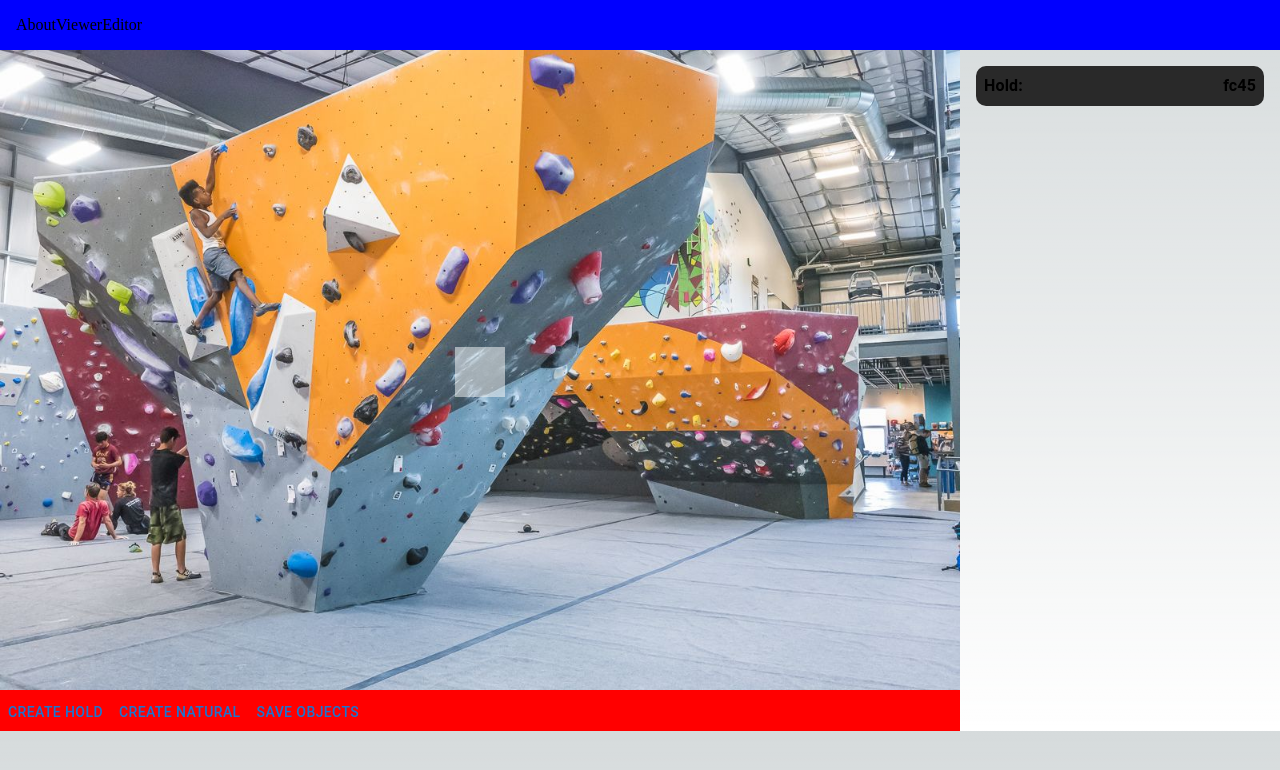
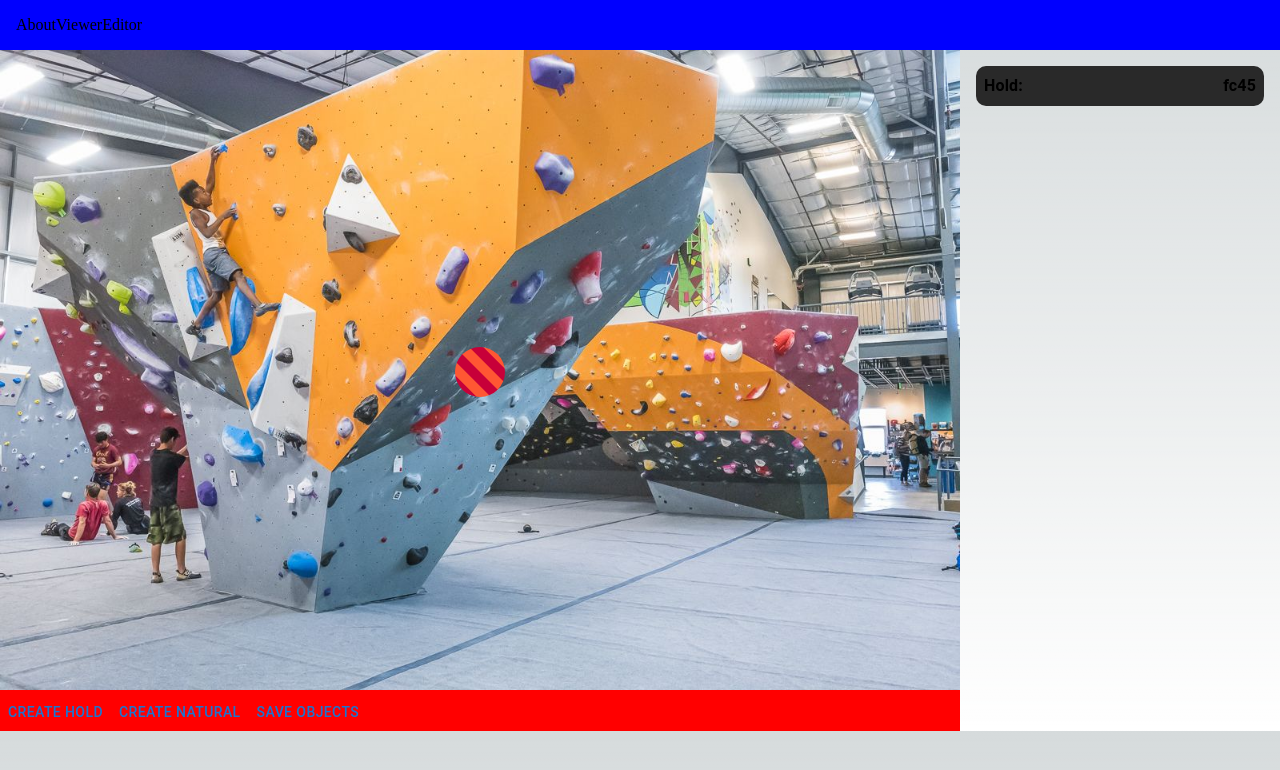
Before and after one commit to tayydev/digital-tape, a Next.js app: page /editor in a window 1280 px wide. Both pictures are taken after a click on the button "CREATE HOLD". Shown: the top 770 px of the page. Built offline with nearby package versions, Linux system fonts and the light colour scheme.

Commit message:
caution tape implementation

```diff
--- a/src/app/editor/imageEditor.tsx
+++ b/src/app/editor/imageEditor.tsx
@@ -4,7 +4,7 @@ import React, { useRef, useEffect, useState } from 'react';
 import {ClimbingRoute, HoldData, NaturalData} from "@/app/editor/climbingRoute";
 import { v4 as uuidv4 } from 'uuid';
 import {AtRule} from "csstype";
-import { Button } from "@mui/material";
+import { Button, colors } from "@mui/material";
 import { lightenHexColor, selectColor } from "../theme";
 
 interface Size {
@@ -87,9 +87,9 @@ export default function ImageEditor(props: ImageEditorProps) {
             return selectColor;
         }
         if (highlighted === id) {
-            return lightenHexColor(route.color1, 0.2);
+            return "url(#lightCautionPattern)";
         }
-        return "rgba(255, 255, 255, 0.5)";
+        return "url(#cautionPattern)";
     }
 
     function createNatural(){
@@ -129,12 +129,24 @@ export default function ImageEditor(props: ImageEditorProps) {
 
     return (
         <div>
+            <svg style={{ position: 'absolute', width: 0, height: 0 }}>
+            <defs>
+                <pattern id="cautionPattern" patternUnits="userSpaceOnUse" width="20" height="20" patternTransform="rotate(-45)">
+                    <rect width="10" height="20" fill={route.color1}/>
+                    <rect x="10" width="10" height="20" fill={route.color2 ? route.color2 : route.color1}/>
+                </pattern>
+                <pattern id="lightCautionPattern" patternUnits="userSpaceOnUse" width="20" height="20" patternTransform="rotate(-45)">
+                    <rect width="10" height="20" fill={lightenHexColor(route.color1, 0.2)}/>
+                    <rect x="10" width="10" height="20" fill={route.color2 ? lightenHexColor(route.color2, 0.2) : lightenHexColor(route.color1, 0.2)}/>
+                </pattern>
+            </defs>
+        </svg>
             <div style={{ position: 'relative', width: '100%', height: 'auto' }}>
                 <img
                     ref={ref}
                     src={route.image}
                     alt={route.name}
-                    style={{width: '100%', height: 'auto' }}
+                    style={{width: '100%', height: 'auto'}}
                 />
                 {route.holds.map((hold: HoldData) => (
                     <Draggable
@@ -153,16 +165,19 @@ export default function ImageEditor(props: ImageEditorProps) {
                              onMouseEnter = {() => setHighlighted(hold.id)}
                              onMouseLeave = {() => setHighlighted(null)}
                         >
-                            <div style={{
+                            <svg width="50" height="50" style={{transform: "translate(-50%, -50%)"}}>
+                                <circle cx="25" cy="25" r="25" fill={determineHoldColor(hold.id)} />
+                            </svg>
+                            {/* <div style={{
                                 position: "relative",
                                 width: "50px",
                                 height: "50px",
                                 backgroundColor: determineHoldColor(hold.id),
+                                borderRadius: "50%",
                                 transform: "translate(-50%, -50%)", // This centers the box at the hold.x% and hold.y% position
                             }}
-                                 onClick = {() => setSelected(hold.id)}
                             >
-                            </div>
+                            </div> */}
                         </div>
                     </Draggable>
                 ))}
@@ -172,13 +187,21 @@ export default function ImageEditor(props: ImageEditorProps) {
 
                     return (
                         <svg style={{ position: 'absolute', top: 0, left: 0, width: '100%', height: '100%', pointerEvents: 'none'}}>
+                            {/* <defs>
+                                <pattern id="cautionPattern" patternUnits="userSpaceOnUse" width="20" height="20" patternTransform="rotate(-45)">
+                                    <rect width="10" height="20" fill={route.color1}/>
+                                    <rect x="10" width="10" height="20" fill={route.color2 ? route.color2 : route.color1}/>
+                                </pattern>
+                            </defs> */}
                             <line
                                 x1={`${hold1.x}%`}
                                 y1={`${hold1.y}%`}
                                 x2={`${hold2.x}%`}
                                 y2={`${hold2.y}%`}
-                                stroke="black"
+                                stroke="url(#cautionPattern)"
+                                strokeWidth=".5rem"
                             />
+
                         </svg>
                     );
                 })}
```
